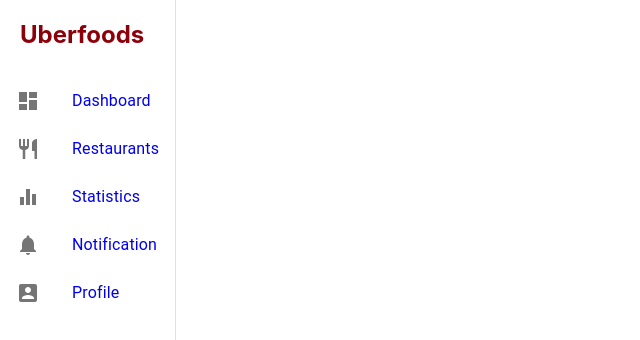
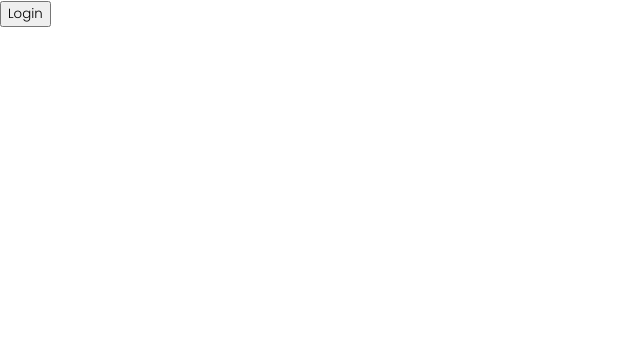
Before and after one commit to lirimmb/materialuidashboard, a React (Create React App) app: page / in a window 1280 px wide. Shown: the top 340 px of the page, without its empty margins (0-640 px from the left). Built offline with nearby package versions, Linux system fonts and the light colour scheme.

Commit message:
protectedroute

```diff
--- a/public/index.html
+++ b/public/index.html
@@ -24,7 +24,7 @@
       work correctly both with client-side routing and a non-root public URL.
       Learn how to configure a non-root public URL by running `npm run build`.
     -->
-    <title>React App</title>
+    <title>Dashboard | Uberfoods</title>
   </head>
   <body>
     <noscript>You need to enable JavaScript to run this app.</noscript>
--- a/src/App.css
+++ b/src/App.css
@@ -1,38 +1,5 @@
-.App {
-  text-align: center;
+@import url('https://fonts.googleapis.com/css2?family=Poppins:wght@100;200;300&display=swap');
+
+*{
+  font-family: 'Poppins', sans-serif;
 }
-
-.App-logo {
-  height: 40vmin;
-  pointer-events: none;
-}
-
-@media (prefers-reduced-motion: no-preference) {
-  .App-logo {
-    animation: App-logo-spin infinite 20s linear;
-  }
-}
-
-.App-header {
-  background-color: #282c34;
-  min-height: 100vh;
-  display: flex;
-  flex-direction: column;
-  align-items: center;
-  justify-content: center;
-  font-size: calc(10px + 2vmin);
-  color: white;
-}
-
-.App-link {
-  color: #61dafb;
-}
-
-@keyframes App-logo-spin {
-  from {
-    transform: rotate(0deg);
-  }
-  to {
-    transform: rotate(360deg);
-  }
-}
--- a/src/App.js
+++ b/src/App.js
@@ -1,9 +1,28 @@
 import './App.css';
+import {useState} from 'react';
 import RestaurantDashboard from './component/RestaurantDashboard/RestaurantDashboard';
+import {BrowserRouter as Router, Link, Route, Switch} from 'react-router-dom';
+import ProtectedRoute from './ProtectedRoute';
 
 function App() {
+
+  const [isAuth, setIsAuth]=useState(false);
+
   return (
-      <RestaurantDashboard/>
+    <Router>
+      <Route path="/" exact>
+        <Link path="/resDashboard">
+          <button onClick={()=>{setIsAuth(true)}}>Login</button>
+        </Link>
+      </Route>
+
+      <ProtectedRoute
+        path="/resDashboard"
+        component={RestaurantDashboard}
+        isAuth={isAuth}
+        />
+    </Router>
+
   );
 }
 
--- /dev/null
+++ b/src/ProtectedRoute.js
@@ -0,0 +1,16 @@
+import React from 'react';
+import {Route, Redirect} from 'react-router-dom';
+
+function ProtectedRoute({isAuth: isAuth, component: Component,...rest}) {
+    return (
+        <Route {...rest} render={(props)=>{
+            if(isAuth){
+                return <Component/>
+            }else{
+                return <Redirect to={{pathname: '/',state:{from: props.location}}}/>
+            }
+        }} />
+    )
+}
+
+export default ProtectedRoute
--- a/src/component/RestaurantDashboard/Drawer.js
+++ b/src/component/RestaurantDashboard/Drawer.js
@@ -13,13 +13,13 @@ export class Drawer extends Component {
     render() {
         return (
             <MUIDrawer variant="permanent" className="sidebar-drawer">
-                <h2 style={{color:'#8c000a', marginLeft:'20px'}}>Uberfoods</h2>
+                <h2 style={{color:'#8c000a', marginLeft:'20px', fontWeight:900}}>Uberfoods</h2>
                 <List>
                     {ResMenuItems.map((menu,index)=>(
                         <Link to={menu.url} style={{textDecoration:'none'}}>
                             <ListItem button key={menu}>
                                 <ListItemIcon>{menu.icon}</ListItemIcon>
-                                <ListItemText primary={menu.title}/>
+                                <ListItemText primary={menu.title} style={{color:'#211829'}}/>
                             </ListItem>
                         </Link>
                     ))}
--- a/src/component/RestaurantDashboard/ResMenuItems.js
+++ b/src/component/RestaurantDashboard/ResMenuItems.js
@@ -22,8 +22,8 @@ export const ResMenuItems=[
         icon:<EqualizerIcon/>
     },
     {
-        title: 'Notification',
-        url:'resNotification',
+        title: 'Notifications',
+        url:'resNotifications',
         icon:<NotificationsIcon/>
     },
     {
--- a/src/component/RestaurantDashboard/RestaurantDashboard.js
+++ b/src/component/RestaurantDashboard/RestaurantDashboard.js
@@ -1,13 +1,12 @@
 import React, { Component } from 'react';
 import Drawer from './Drawer';
 import DashboardPage from './DashboardPage/DashboardPage';
-import {BrowserRouter as Router, Switch, Route} from 'react-router-dom';
+import {BrowserRouter as Router, Switch, Route, withRouter} from 'react-router-dom';
 import Restaurants from './RestaurantPage/Restaurants';
 import Stats from './StatisticsPage/Stats';
 import Notifications from './NotificationsPage/Notifications'
 import Profile from './ProfilePage/Profile';
 import { Grid } from '@material-ui/core';
-import Paper from '@material-ui/core/Paper';
 
 
 
@@ -18,7 +17,6 @@ export class RestaurantDashboard extends Component {
             <Router>
                 <Grid
                     container
-                    spacing={0}
                 >
                     <Grid item xs={2}>
                         <Drawer/>
@@ -28,7 +26,7 @@ export class RestaurantDashboard extends Component {
                             <Route path="/resDashboard" component={DashboardPage}/>
                             <Route path="/resRestaurants" component={Restaurants}/>
                             <Route path="/resStatistics" component={Stats}/>
-                            <Route path="/resNotification" component={Notifications}/>
+                            <Route path="/resNotifications" component={Notifications}/>
                             <Route path="/resProfile" component={Profile}/>
                         </Switch>
                     </Grid>
@@ -38,4 +36,4 @@ export class RestaurantDashboard extends Component {
     }
 }
 
-export default RestaurantDashboard
+export default withRouter(RestaurantDashboard);
```
